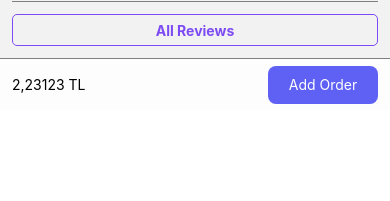
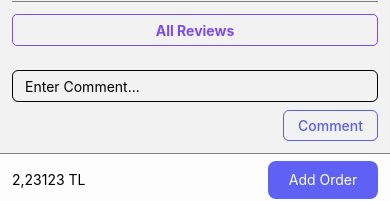
Before and after one commit to nurovic/qlPhone, a React Native app: screen /ProductDetail in a window 390 px wide. Shown: the part 829-1030 px from the top of the page. Before the commit the page ends 939 px from the top, so only its background shows below. Built offline with nearby package versions, Linux system fonts and the light colour scheme.

Commit message:
added Make Comment

```diff
--- /dev/null
+++ b/components/ProductDetail/MakeComment.tsx
@@ -0,0 +1,97 @@
+import {
+  StyleSheet,
+  Text,
+  View,
+  TextInput,
+  TouchableOpacity,
+} from 'react-native';
+import React from 'react';
+import {Formik} from 'formik';
+import * as Yup from 'yup';
+
+const validationSchema = Yup.object().shape({
+  comment: Yup.string().required('Required'),
+});
+
+const handleComment = values => {
+  console.log(values, 'IN');
+};
+
+export default function MakeComment() {
+  return (
+    <View style={styles.container}>
+      <Formik
+        initialValues={{comment: ''}}
+        validationSchema={validationSchema}
+        onSubmit={(values, {resetForm}) => {
+          handleComment(values);
+          resetForm();
+        }}>
+        {({
+          values,
+          setFieldTouched,
+          handleChange,
+          errors,
+          isValid,
+          handleSubmit,
+        }) => (
+          <View>
+            <View>
+              <View>
+                <View style={styles.inputWrap}>
+                  <TextInput
+                    placeholder="Enter Comment..."
+                    onFocus={() => {
+                      setFieldTouched('comment');
+                    }}
+                    onBlur={() => {
+                      setFieldTouched('comment');
+                    }}
+                    value={values.comment}
+                    onChangeText={handleChange('comment')}
+                    autoCapitalize="none"
+                    autoCorrect={false}
+                    style={{flex: 1}}
+                  />
+                </View>
+                <View style={styles.buttonWrap}>
+                  <TouchableOpacity
+                    onPress={handleSubmit}
+                    style={styles.button}>
+                    <Text style={{color: '#181cf1b0', fontWeight: 500}}>
+                      Comment
+                    </Text>
+                  </TouchableOpacity>
+                </View>
+              </View>
+            </View>
+          </View>
+        )}
+      </Formik>
+    </View>
+  );
+}
+
+const styles = StyleSheet.create({
+  container: {
+    margin: 12,
+  },
+  inputWrap: {
+    height: 32,
+    borderWidth: 0.4,
+    borderRadius: 6,
+    paddingLeft: 12,
+  },
+  buttonWrap: {
+    alignItems: 'flex-end',
+    justifyContent: 'center',
+    marginTop: 8,
+  },
+  button: {
+    borderRadius: 6,
+    borderColor: '#181cf1b0',
+    paddingHorizontal: 14,
+    paddingVertical: 6,
+    borderWidth: 1,
+  },
+});
--- a/package.json
+++ b/package.json
@@ -16,6 +16,7 @@
     "@react-navigation/native": "^6.1.8",
     "@react-navigation/native-stack": "^6.9.14",
     "@react-navigation/stack": "^6.3.18",
+    "formik": "^2.4.5",
     "pod-install": "^0.1.39",
     "react": "18.2.0",
     "react-native": "0.72.6",
@@ -24,7 +25,8 @@
     "react-native-safe-area-context": "^4.7.2",
     "react-native-screens": "^3.25.0",
     "react-native-tab-view": "^3.5.2",
-    "react-native-vector-icons": "^10.0.0"
+    "react-native-vector-icons": "^10.0.0",
+    "yup": "^1.3.2"
   },
   "devDependencies": {
     "@babel/core": "^7.20.0",
--- a/screens/ProductDetail.tsx
+++ b/screens/ProductDetail.tsx
@@ -9,6 +9,7 @@ import React from 'react';
 import {useRoute} from '@react-navigation/native';
 import ProductDetailItem from '../components/ProductDetail/ProductDetailItem';
 import Reviews from '../components/ProductDetail/Reviews';
+import MakeComment from '../components/ProductDetail/MakeComment';
 
 export default function ProductDetail() {
   const route = useRoute();
@@ -19,6 +20,7 @@ export default function ProductDetail() {
       <ScrollView style={{marginBottom: 52}}>
         <ProductDetailItem />
         <Reviews />
+        <MakeComment />
       </ScrollView>
 
       <View style={styles.priceCard}>
```
Also changed, not shown: 1 other file (tests, documents, lock files or other folders).
